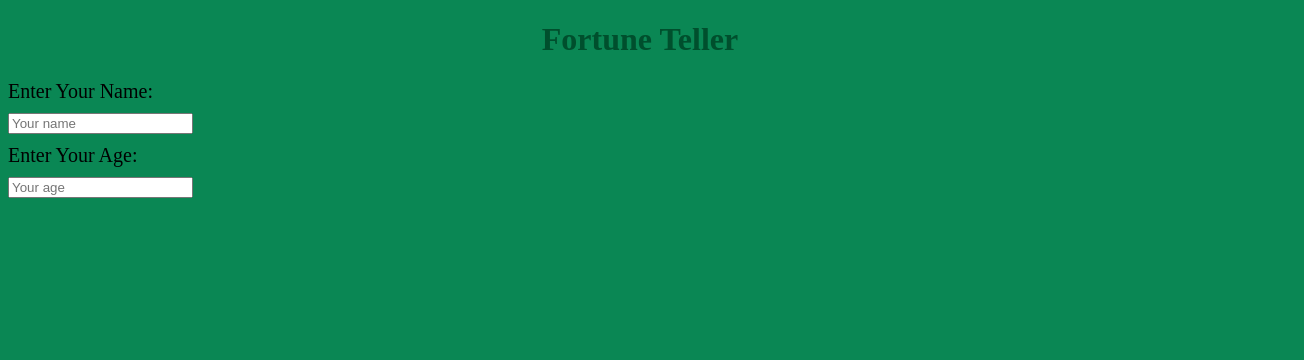
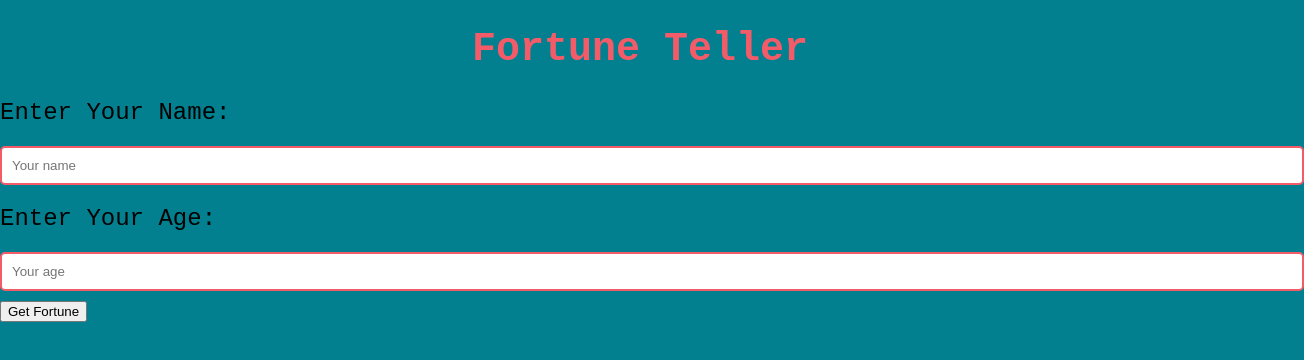
Before and after one commit to iitroublesii/Fortune-Teller-Week1, a plain HTML site: page index.html in a window 1280 px wide. Shown: the whole page, 1304 px wide, since content can reach past the window. Drawn offline with Linux system fonts and the light colour scheme.

Commit message:
Added utton and results, updated CSS

```diff
--- a/index.html
+++ b/index.html
@@ -9,12 +9,18 @@
 </head>
 
 <body>
+    <div class="groupInfo">
     <h1>Fortune Teller</h1>
     <label for="name">Enter Your Name:</label>
     <input type="text" id="name" placeholder="Your name">
     <label for="age">Enter Your Age:</label>
     <input type="text" id="name" placeholder="Your age">
 
+    <button onclick="tellFortune()">Get Fortune</button>
+
+    <div id="fortuneAnswers" class="result"></div>
+
+</div>
     <script src="script.js"></script>
 </body>
 
--- a/styles.css
+++ b/styles.css
@@ -1,15 +1,28 @@
 body {
-    background-color: #0A8754;
+    background-color: #028090;
+    font-family:  monospace;
+    margin: 0;
+    padding: 0;
 }
 
 h1 {
+    font-size: 40px;
     text-align: center;
-    color: #004F2D;
+    color: #F45B69;
 }
 
 label {
-    font-size: 20px;
+    font-size: 24px;
     margin: 10px 0;
     display: block;
-    justify-content: center;
+    align-items: center;
 }
+
+input {
+    width: 100%;
+    padding: 10px;
+    margin: 10px 0;
+    border: 2px solid #F45B69;
+    border-radius: 5px;
+
+}
```
